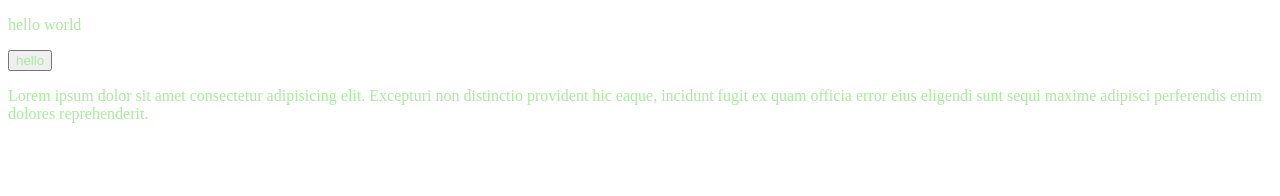
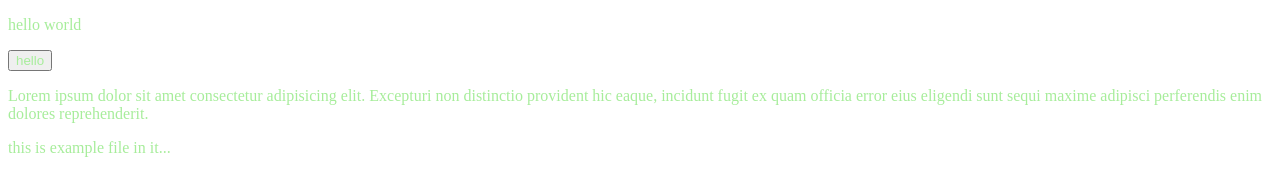
Before and after one commit to hey-broo/localrepo, a plain HTML site: page index.html in a window 1280 px wide. Drawn offline with Linux system fonts and the light colour scheme.

Commit message:
added button lorem and p both

```diff
--- a/index.html
+++ b/index.html
@@ -8,5 +8,6 @@
     <p>hello world</p>
     <button>hello</button>
     <p>Lorem ipsum dolor sit amet consectetur adipisicing elit. Excepturi non distinctio provident hic eaque, incidunt fugit ex quam officia error eius eligendi sunt sequi maxime adipisci perferendis enim dolores reprehenderit.</p>
+<p>this is example file in it...</p>
 </body>
 </html>
```
